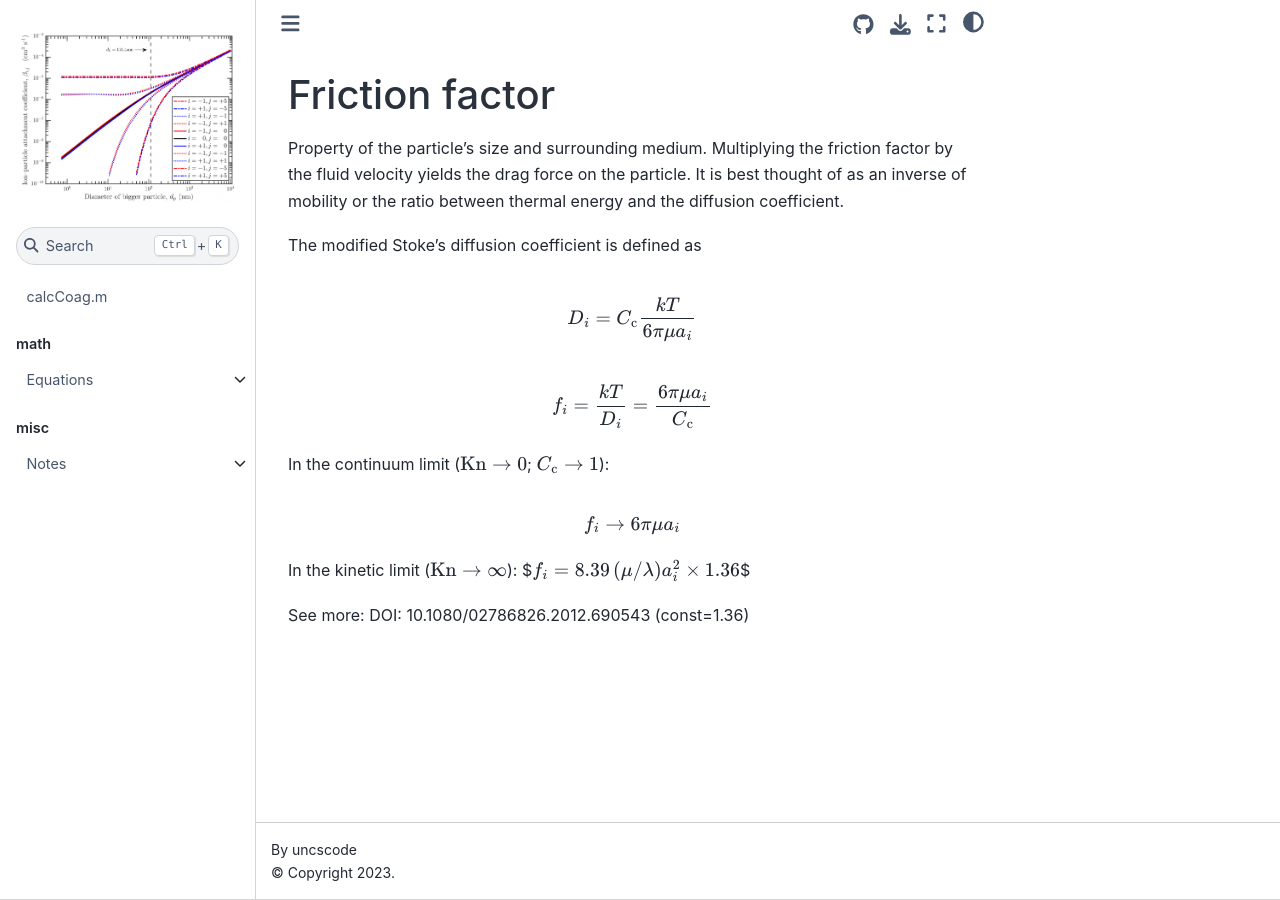
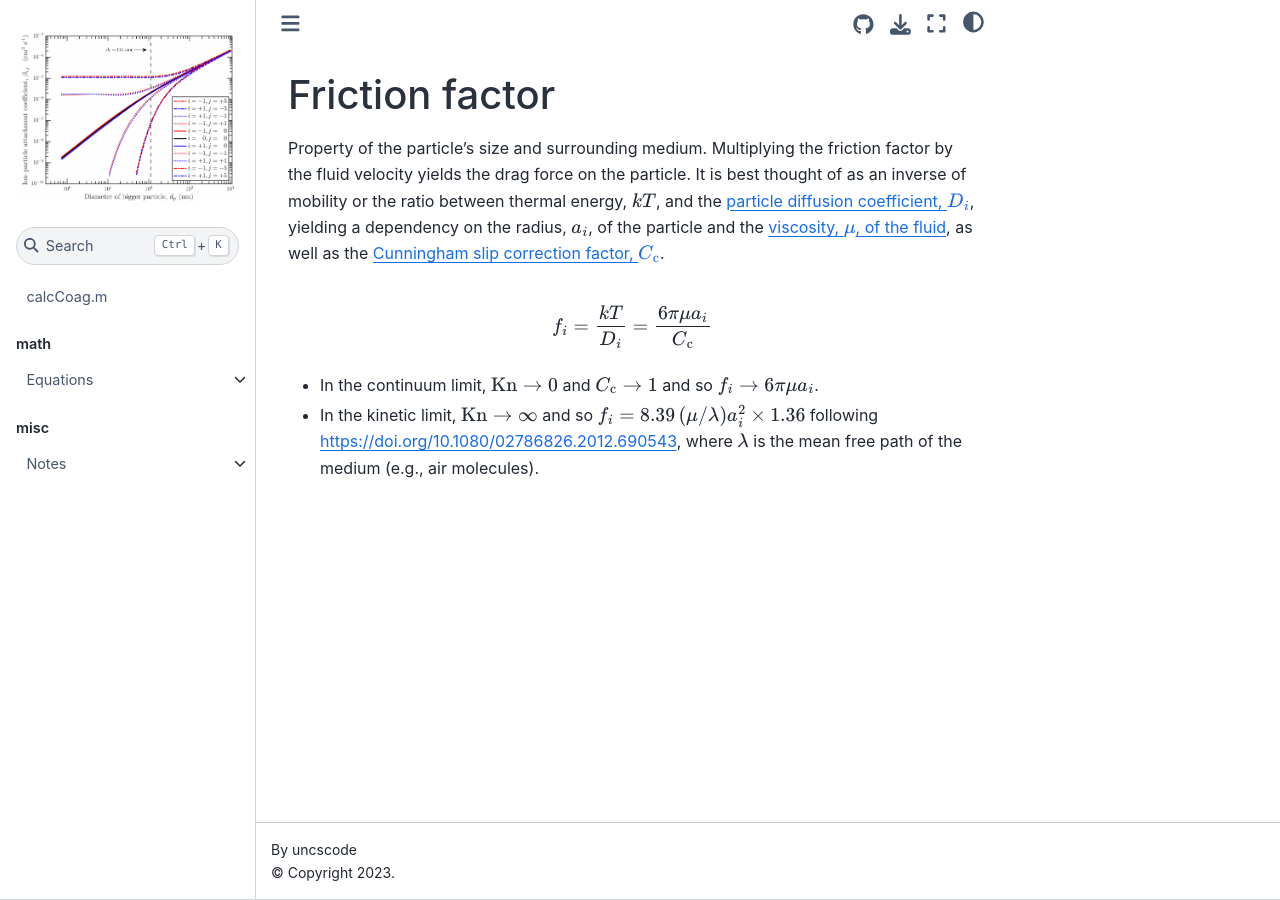
Before and after one commit to uncscode/calcCoag, a Jupyter Book: the page built from docs/math/frictionFactor.md, in a window 1280 px wide. Built offline with Jupyter Book 1.0.4 settings and Sphinx 7.4.7 and the Sphinx Book theme 1.1.4, drawn with Linux system fonts in a browser that asks for light colours.

Commit message:
more info

```diff
--- a/docs/math/frictionFactor.md
+++ b/docs/math/frictionFactor.md
@@ -1,26 +1,11 @@
 # Friction factor
 
-Property of the particle's size and surrounding medium. Multiplying the friction factor by the fluid velocity yields the drag force on the particle. It is best thought of as an inverse of mobility or the ratio between thermal energy and the diffusion coefficient.
-
-The modified Stoke's diffusion coefficient is defined as
-
-$$
-D_{i} = C_{\mathrm{c}} \frac{kT} {6 \pi  \mu a_{i}}
-$$
+Property of the particle's size and surrounding medium. Multiplying the friction factor by the fluid velocity yields the drag force on the particle. It is best thought of as an inverse of mobility or the ratio between thermal energy, $kT$, and the [particle diffusion coefficient, $D_{i}$](diffusionCoefficient), yielding a dependency on the radius, $a_{i}$, of the particle and the [viscosity, $\mu$, of the fluid](mediumViscosity), as well as the [Cunningham slip correction factor, $C_{\mathrm{c}}$](cunninghamCorrection).
 
 $$
 f_{i} = \frac{kT}{D_{i}} = \frac{6 \pi  \mu a_{i}}{C_{\mathrm{c}}}
 $$
 
-In the continuum limit ($\mathrm{Kn} \to 0$; $C_{\mathrm{c}} \to 1$):
+- In the continuum limit, $\mathrm{Kn} \to 0$ and $C_{\mathrm{c}} \to 1$ and so $f_{i} \to 6 \pi  \mu a_{i}$.
 
-$$
-f_{i} \to 6 \pi  \mu a_{i}
-$$
-
-In the kinetic limit ($\mathrm{Kn} \to \infty$):
-$$
-f_{i} = 8.39 \left(\mu/\lambda\right) a_{i}^{2} \times 1.36
-$$
-
-See more: DOI: 10.1080/02786826.2012.690543 (const=1.36)
+- In the kinetic limit, $\mathrm{Kn} \to \infty$ and so $f_{i} = 8.39 \left(\mu/\lambda\right) a_{i}^{2} \times 1.36$ following https://doi.org/10.1080/02786826.2012.690543, where $\lambda$ is the mean free path of the medium (e.g., air molecules).
```
Also changed, not shown: docs/math/cunninghamCorrection.md (added, +1 -0 lines), docs/math/diffusionCoefficient.md (added, +1 -0 lines), docs/math/diffusiveKnudsen.md (+1 -1 lines), docs/math/mediumViscosity.md (added, +1 -0 lines).
